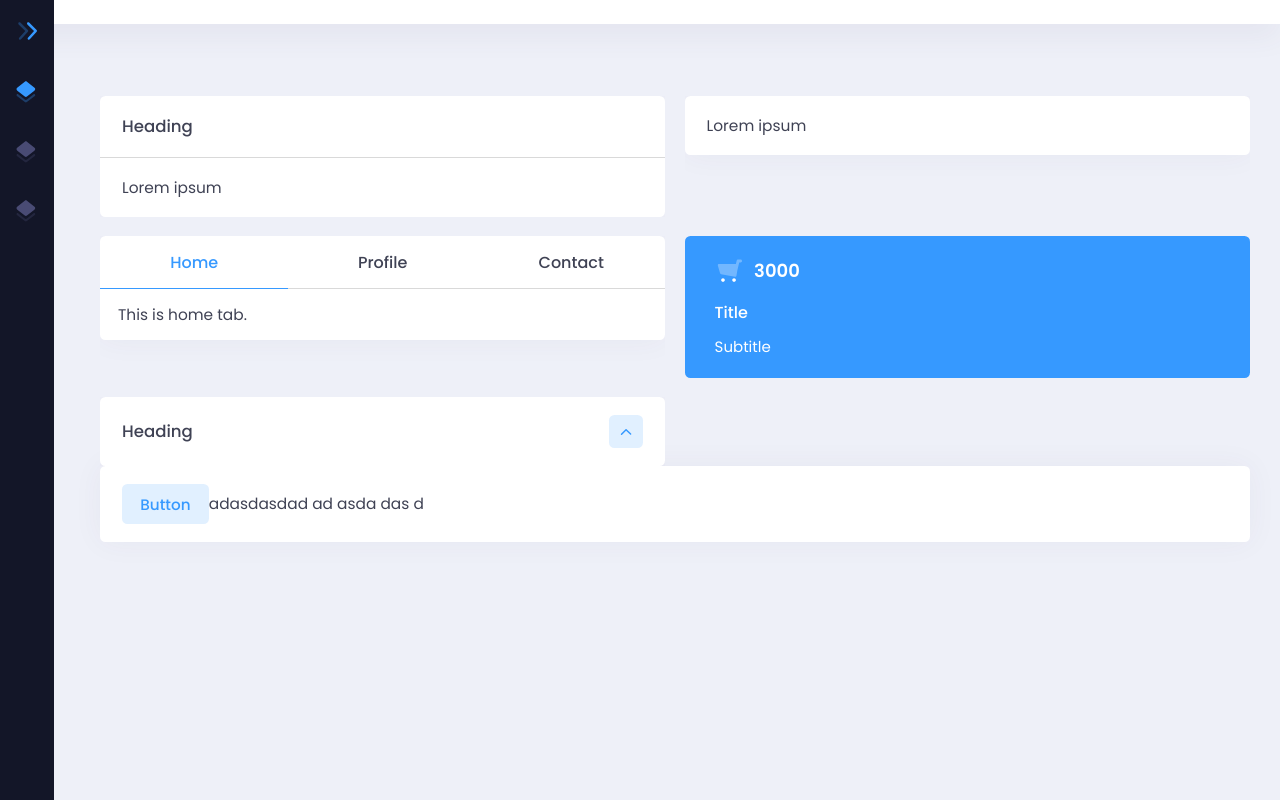
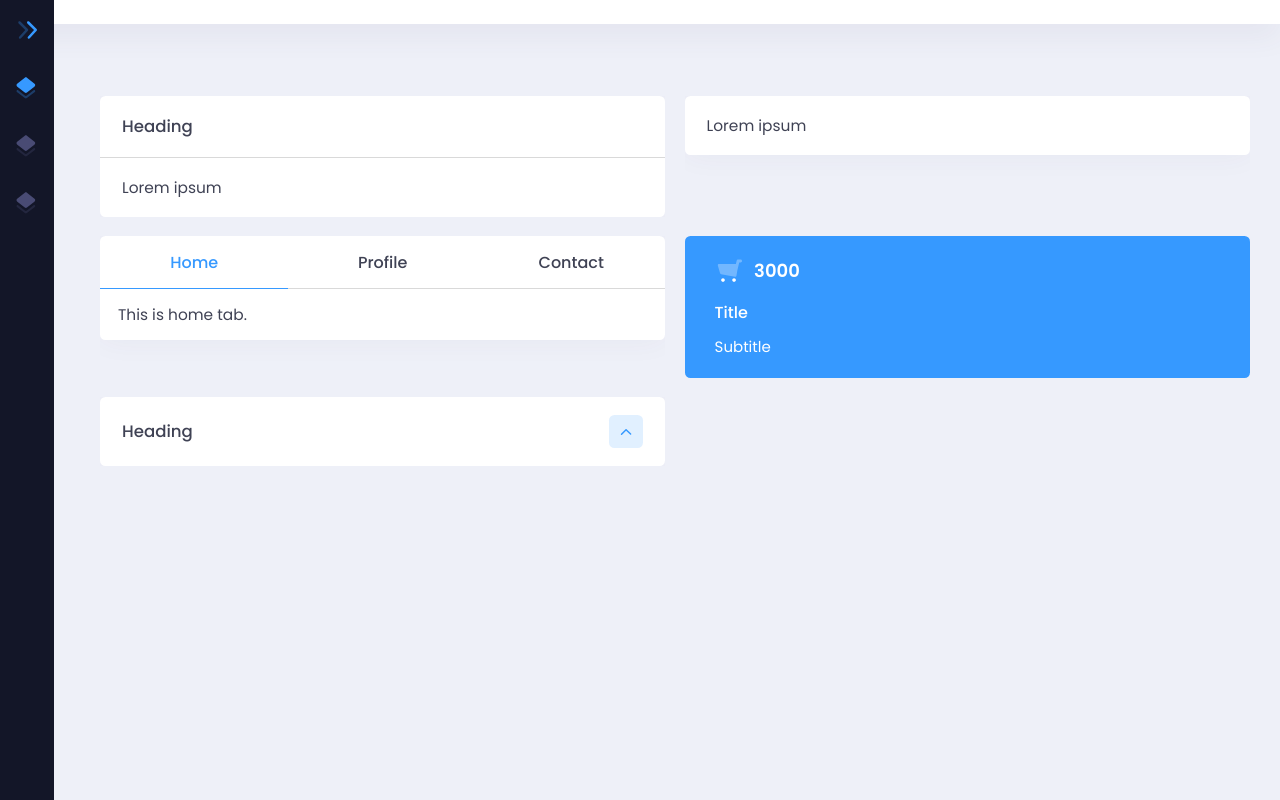
Before and after one commit to aidenraadh/react-js-template, a React (Create React App) app: page / in a window 1280 px wide. Built offline with nearby package versions, Linux system fonts and the light colour scheme.

Commit message:
Update Navigations, update style

```diff
--- a/src/components/Navigations.js
+++ b/src/components/Navigations.js
@@ -6,16 +6,35 @@ function Navigations(props){
     const location = useLocation()
 	const toggleSidebar = props.toggleSidebar
 	const subItemRefs = useRef({})
+	// Contains key and links all side bar item that has sub items
+	const subItemData = useRef((() => {
+		const data = []
+		props.sidebarItems.forEach((item, itemKey) => {
+			if(item.subItems !== undefined){
+				data.push({
+					key: itemKey.toString(),
+					links: item.subItems.map(subItem => subItem.link)
+				})
+			}
+		})
+		return data
+	})())
+	// All heights of sidebar item's sub items
 	const [subItemsHeights, setSubItemsHeights] = useState(() => {
 		const heights = {}
-		props.sidebarItems.forEach((item, itemKey) => {
-			if(item.subItems !== undefined){ heights[`${itemKey}`] = 0 }
+		subItemData.current.forEach(data => {
+			heights[data.key] = 0
 		})
 		return heights
 	})
-	// Expand the target sub items and collapse the rest
-	const expandSubItems = useCallback((itemKey) => {
+	const [activeSubItemKey, setActiveSubItemKey] = useState(null)
+	// Expand/collapse the target sub items and collapse the rest
+	const toggleSubItemHeight = useCallback(itemKey => {
 		setSubItemsHeights(state => {
+			// When the item key is null, dont change the state
+			if(itemKey === null){
+				return state
+			}
 			const newHeights = {}
 			for (const key in state) {
 				if(key === itemKey){
@@ -50,16 +69,27 @@ function Navigations(props){
 		}
 	}, [subItemsHeights])
 
-	// Hide the sidebar when the route is changed
     useEffect(() => {
+		// Hide the sidebar when the route is changed
 		toggleSidebar(false)
+		// Change active sub item key based on the route path
+		// If not found, set it to null
+		setActiveSubItemKey(state => {
+			const data = subItemData.current.find(data => data.links.includes(location.pathname))
+			return data === undefined ? null : data.key
+		})
     }, [location, toggleSidebar])
 
 	useEffect(() => {
+		// When the sidebar is collapsed, collapsed the sub items
 		if(props.sidebarShown === false){
 			collapedAllSubItems()
 		}
-	}, [props.sidebarShown])
+		// When the sidebar is expanded, expand the sub items
+		else if(props.sidebarShown === true){
+			toggleSubItemHeight(activeSubItemKey)
+		}
+	}, [props.sidebarShown, activeSubItemKey])
 
 	return (
 		<nav>
@@ -103,7 +133,8 @@ function Navigations(props){
 					if(item.subItems !== undefined){
 						return (
 							<li key={itemKey}>
-								<button type='button' className='sidebar-item' onClick={() => {expandSubItems(`${itemKey}`)}}>
+								<button type='button' className={`sidebar-item${activeSubItemKey === itemKey.toString() ? ' active' : ''}`}
+								onClick={() => {toggleSubItemHeight(`${itemKey}`)}}>
 									<SVGIcons classes={'menu-icon'} name='layers' color={''} />
 									<span className="text">{item.text}</span>
 									<SVGIcons classes={'expand-icon'} name='angle_down' attr={{style: {
--- a/src/components/pages/CardsPage.js
+++ b/src/components/pages/CardsPage.js
@@ -1,8 +1,6 @@
 import { useState } from 'react'
-import { Button } from '../Buttons'
 import {SimpleCard, PlainCard, TabbedCard, StatsCard, ToolCard} from '../Cards'
 import {Grid} from '../Layouts'
-import {Accordion, Collapsible} from '../Misc'
 
 function CardsPage(props){
     const [expand, setExpand] = useState(false)
@@ -14,14 +12,6 @@ function CardsPage(props){
             <StatsCard/>,
             <ToolCard/>,
         ]}/>
-        <PlainCard
-            body={<>
-                <Button size={'lg'} type={'light'} attr={{onClick: () => {setExpand(state => !state)}}}/>
-                <span>
-                    adasdasdad ad asda das d
-                </span>
-            </>}
-        />
     </>)
 }
 
--- a/src/css/components.css
+++ b/src/css/components.css
@@ -382,7 +382,7 @@ All button in the group must be in the same size
 	flex-shrink: 0;
 	display: flex;
 	align-items: center;
-	padding: 1.6rem 2rem 1.6rem 1.2rem;
+	padding: 1.48rem 2rem 1.48rem 1.2rem;
 	color: #FFFFFF;
 }
 
```
